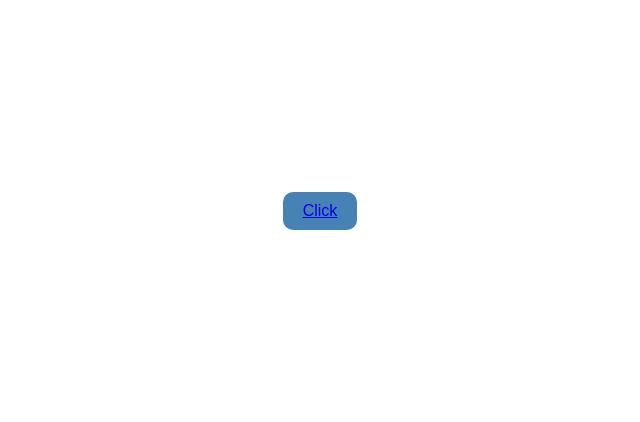
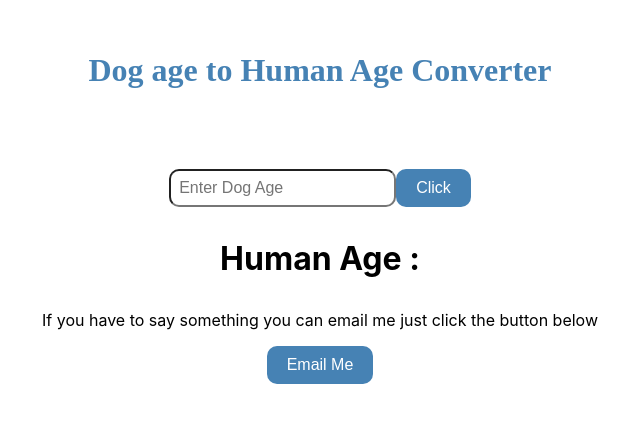
Before and after one commit to annusingh2403/converter, a React (Create React App) app: page / in a window 1280 px wide. Shown: the part 108-530 px from the top of the page, without its empty margins (320-960 px from the left). Built offline with nearby package versions, Linux system fonts and the light colour scheme.

Commit message:
new changes

```diff
--- a/src/App.css
+++ b/src/App.css
@@ -1,4 +1,4 @@
-/* .minione {
+.minione {
   width: 100%;
   height: inherit;
   margin-top: 10%;
@@ -54,7 +54,7 @@
 
 .name {
   margin-top: 5rem;
-  text-transform: uppercase;
+  /* text-transform: uppercase; */
   font-size: 2rem;
 }
 
@@ -92,19 +92,4 @@ h3 {
 .human-age {
   color: rgb(60, 178, 14);
   font-size: 2rem;
-} */
-
-div {
-  width: 100%;
-  margin: 300px auto;
-  text-align: center;
 }
-
-button {
-  background-color: steelblue;
-  color: white;
-  padding: 10px 20px 10px 20px;
-  border: none;
-  border-radius: 10px;
-  font-size: 1rem;
-}
--- a/src/App.js
+++ b/src/App.js
@@ -31,17 +31,13 @@ function App() {
 
   return (
     <>
-
-    <div className='button'>
-      <button className='button' onClick={handleClick}><a href='https://www.brazzerspornpics.com'> Click</a></button>
+    <div className='main'>
+    <h1>Dog age to Human Age Converter</h1>
+    <div>
+      <input type="number" name='age' placeholder={value} onChange={handleChange} />
+      <button onClick={handleClick}>Click</button>
+        <h3>Human Age : <span className='human-age'>{humanAge}</span></h3>
     </div>
-    {/* <div className='main'>
-    <h1>Dog age to Human Age Converter</h1> */}
-    {/* <div> */}
-      {/* <input type="number" name='age' placeholder={value} onChange={handleChange} /> */}
-
-        {/* <h3>Human Age : <span className='human-age'>{humanAge}</span></h3> */}
-    {/* </div> */}
       {/* <div>
         <div style={{textAlign: 'center',color: 'steelblue',fontWeight: 600, letterSpacing:'2px'}}>
             <p style={{boxShadow: '0px 3px 4px .5px gray',width: '20rem',margin: '0 auto'}}><span style={{color: "tomato"}}>W</span>elcome</p>
@@ -55,11 +51,11 @@ function App() {
             </div>
         </div>
       </div> */}
-      {/* <p>If you have to say something you can email me just click the button below</p> */}
-      {/* <form action="mailto:annusingh2403@gmail.com" method='post'>
+      <p>If you have to say something you can email me just click the button below</p>
+      <form action="mailto:annusingh2403@gmail.com" method='post'>
         <button>Email Me</button>
-      </form> */}
-    {/* </div> */}
+      </form>
+    </div>
 
   </>
   );
```
